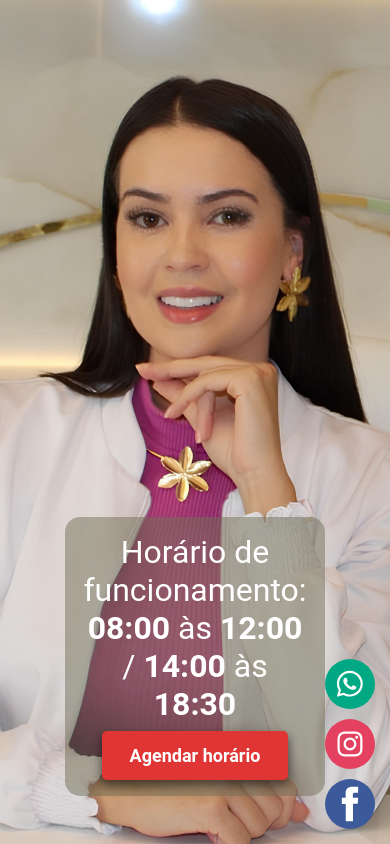
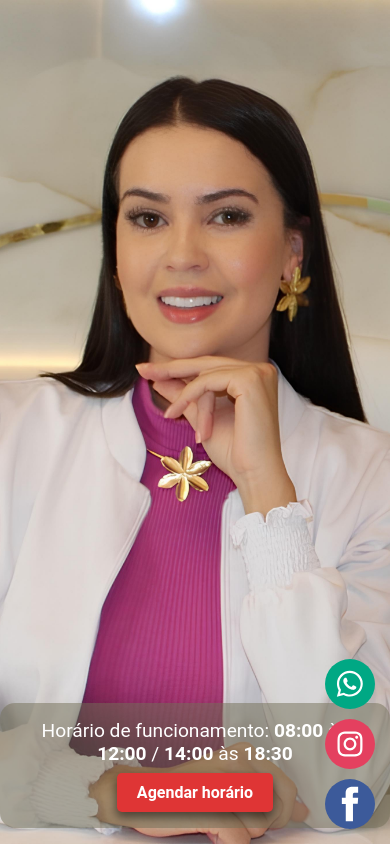
Before and after one commit to Arthurresendee/Dra_KaysaResendeLandingPage, a React (Vite) app: page / in a window 390 px wide. Shown: the top 844 px of the page. Built offline with nearby package versions, Linux system fonts and the light colour scheme.

Commit message:
Adicionando responsividade do home e seção sobre

```diff
--- a/src/components/PlanoDeFundo.module.css
+++ b/src/components/PlanoDeFundo.module.css
@@ -7,6 +7,18 @@
    align-items: center;
    background-size: cover;
    background-position: center center;
-   max-height: 100vh;
    padding: 2rem;
+   transition: padding 0.3s ease;
  }
+
+ @media (max-width: 768px) {
+   .section_home {
+     padding: 1rem;
+   }
+ }
+
+ @media (max-width: 480px) {
+   .section_home {
+     padding: 0.5rem;
+   }
+ }
--- a/src/components/PlanoDeFundo.tsx
+++ b/src/components/PlanoDeFundo.tsx
@@ -4,13 +4,13 @@ import styles from "./PlanoDeFundo.module.css";
 type BackgroundSessao = {
   children: React.ReactNode;
   imagemDeFundoURL?: string;
-  heightSessao?:string;
+  heightSessao?: string;
 };
 
-export function PlanoDeFundo({ children, imagemDeFundoURL, heightSessao}: BackgroundSessao) {
+export function PlanoDeFundo({ children, imagemDeFundoURL, heightSessao }: BackgroundSessao) {
   const backgroundStyle = {
     backgroundImage: `url(${imagemDeFundoURL})`,
-    height: heightSessao || "100vh"
+    height: heightSessao || "100vh",
   };
 
   return (
--- /dev/null
+++ b/src/components/section-home/Home.module.css
@@ -0,0 +1,43 @@
+.sectionHome {
+   width: 100%;
+   height: 100vh;
+   position: relative;
+   overflow: hidden;
+   display: flex;
+   flex-direction: column;
+   align-items: center;
+   justify-content: end;
+ }
+
+ .backgroundWrapper {
+   position: absolute;
+   top: 0;
+   left: 0;
+   width: 100%;
+   height: 100%;
+   z-index: -1;
+ }
+
+ .backgroundImage {
+   width: 100%;
+   height: 100%;
+   object-fit: cover;
+ }
+
+ .overlayContent {
+   position: relative;
+   color: #fff;
+   text-align: center;
+   z-index: 1;
+ }
+
+ .overlayContent h1 {
+   font-size: 2rem;
+   margin: 0;
+ }
+
+ @media (max-width: 768px) {
+   .overlayContent h1 {
+     font-size: 1.5rem;
+   }
+ }
--- a/src/components/section-home/Home.tsx
+++ b/src/components/section-home/Home.tsx
@@ -1,11 +1,16 @@
+import styles from './Home.module.css';
 import ImgHome from '../../assets/ImgHome.jpg';
 import { HorarioFuncionamento } from './HorarioFuncionamento';
-import { PlanoDeFundo } from '../PlanoDeFundo';
 
 export function Home() {
   return (
-    <PlanoDeFundo imagemDeFundoURL={ImgHome} heightSessao='100vh'>
-      <HorarioFuncionamento />
-    </PlanoDeFundo>
+    <div className={styles.sectionHome}>
+      <div className={styles.backgroundWrapper}>
+        <img className={styles.backgroundImage} src={ImgHome} alt="Imagem da Home" />
+      </div>
+      <div className={styles.overlayContent}>
+        <HorarioFuncionamento />
+      </div>
+    </div>
   );
 }
--- a/src/components/section-home/HorarioFuncionamento.module.css
+++ b/src/components/section-home/HorarioFuncionamento.module.css
@@ -1,27 +1,25 @@
 .container {
-   width: 80%;
-   height: auto;
-   padding: 0 1rem;
+   width: 100%; /* Full width for responsiveness */
+   padding: 1rem;
    margin: 0 auto;
    text-align: center;
    color: white;
-   background-color: rgb(116, 112, 89, 0.5);
-   padding: 1rem 1rem;
+   background-color: rgba(116, 112, 89, 0.5);
    border-radius: 15px;
    margin-bottom: 1rem;
  }
 
  .container > p {
-   font-size: 2rem;
+   font-size: 1.2rem; /* Adjust font size for smaller screens */
  }
 
  .contact_button {
    display: inline-block;
-   padding: 14px 28px;
+   padding: 10px 20px; /* Adjust padding for better proportions */
    color: white;
    background-color: rgb(223, 53, 53);
    border-radius: 5px;
-   font-size: 18px;
+   font-size: 16px; /* Adjust font size for smaller screens */
    font-weight: 600;
    box-shadow: 0px 5px 10px 1px rgba(0, 0, 0, 0.5);
    text-decoration: none;
--- a/src/components/section-sobre/Conteudo.module.css
+++ b/src/components/section-sobre/Conteudo.module.css
@@ -2,6 +2,7 @@
 .conteudo {
    padding: 20px;
    color: white;
+   background-image: url(../../assets/backgroundSobre.jpg);
 }
 
 .container {
--- a/src/components/section-sobre/Sobre.tsx
+++ b/src/components/section-sobre/Sobre.tsx
@@ -1,5 +1,3 @@
-import ImgFundo from '../../assets/backgroundSobre.jpg'
-import { PlanoDeFundo } from '../PlanoDeFundo';
 import { Content, Conteudo, ConteudoFinal } from './Conteudo';
 import { Paragrafo } from './Conteudo';
 
@@ -31,8 +29,6 @@ console.log(conteudoFinal)
 
 export function Sobre() {
    return (
-      <PlanoDeFundo imagemDeFundoURL={ImgFundo} heightSessao='80vh'>
          <Conteudo conteudoCompleto={conteudoFinal.conteudoCompleto} />
-      </PlanoDeFundo>
    );
 }
```
